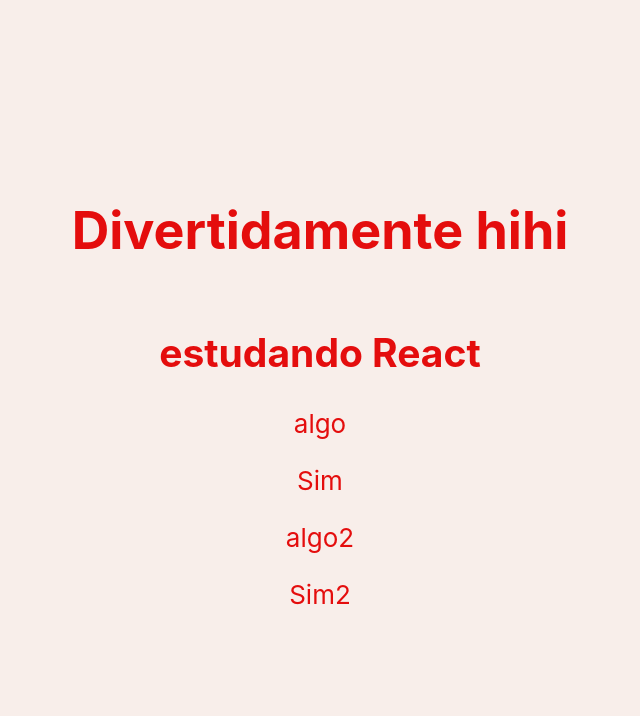
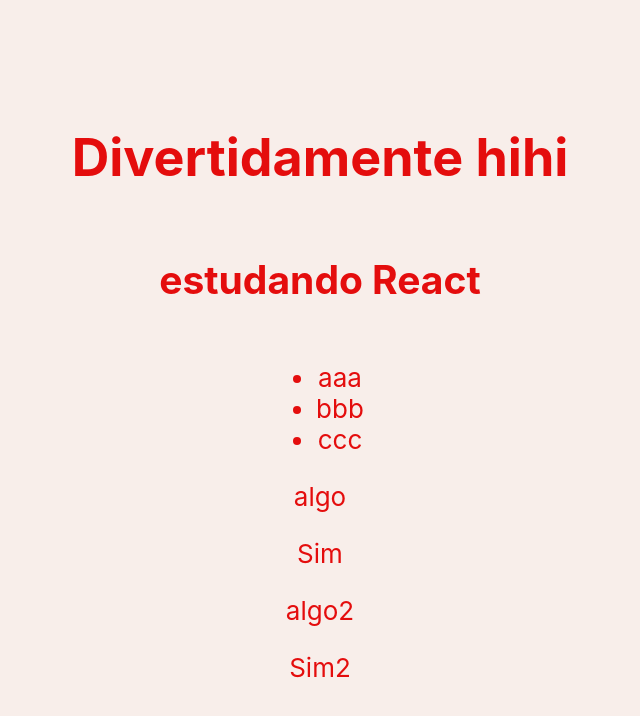
Before and after one commit to Anemaygi/studying-react, a React (Create React App) app: page / in a window 1280 px wide. Shown: the top 716 px of the page, without its empty margins (320-960 px from the left). Built offline with nearby package versions, Linux system fonts and the light colour scheme.

Commit message:
bagunça em props

```diff
--- a/src/App.tsx
+++ b/src/App.tsx
@@ -2,6 +2,13 @@
 import './App.css';
 import { Conteudo } from './components/Conteudo';
 import { Titulo } from './components/Titulo';
+
+
+const Diverti= (props) => {
+  // modifying the skills array
+  const ListarDiver = props.divertidamentes.map((divertidamente) => <li>{divertidamente}</li>)
+  return <ul>{ListarDiver}</ul>
+}
 
 function App() {
 
@@ -10,12 +17,14 @@
     { nome: "algo2", descricao: 'Sim2' },
   ]);
 
+
+
   return (
     <div className="App">
       <header className="App-header">
         <Titulo />
         <Conteudo />
-
+        <Diverti divertidamentes={["aaa","bbb","ccc"]} />
         {divertidamentes.map((item)=>(
           <>
           <label>{item.nome}</label>
```
